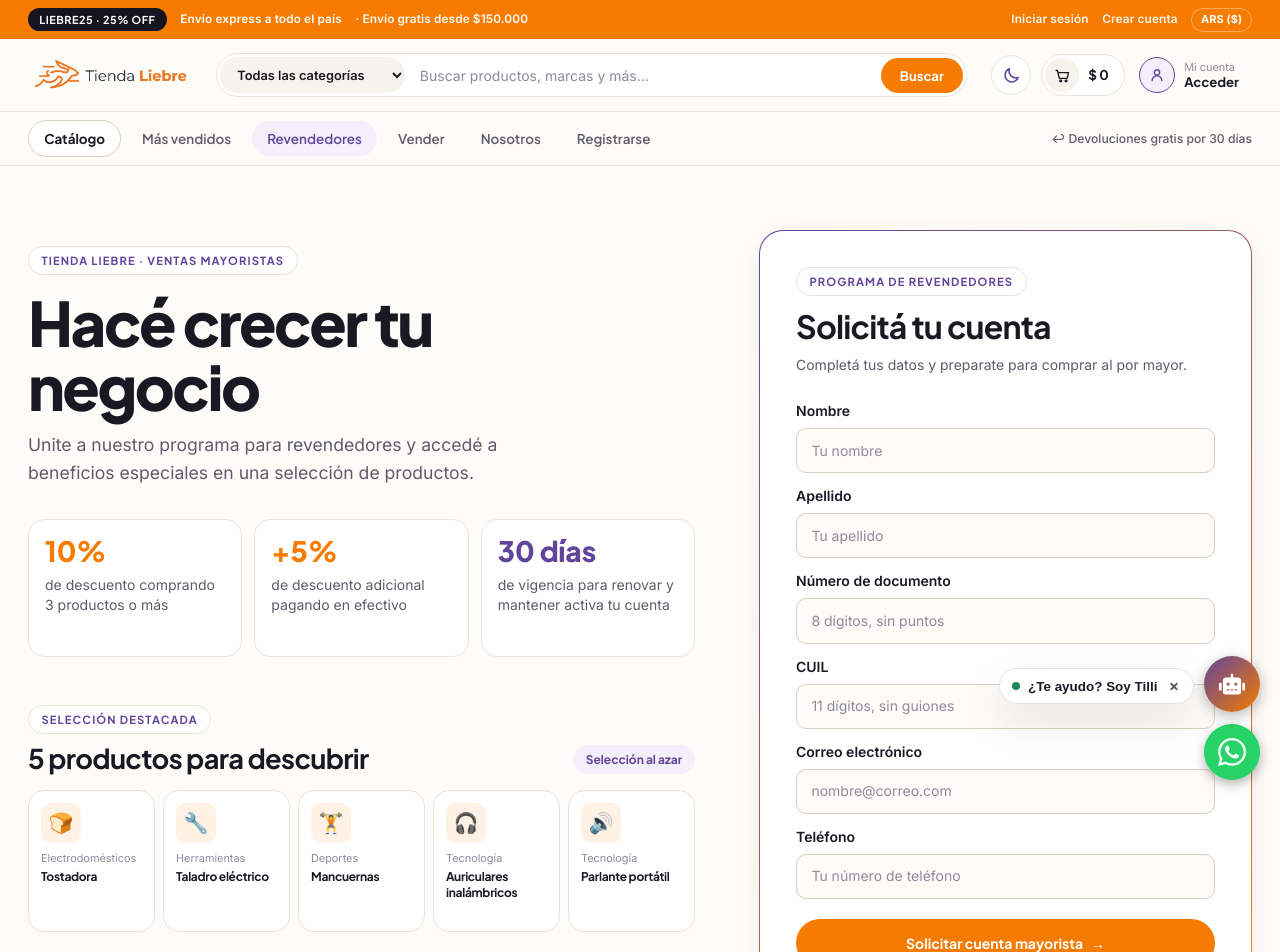
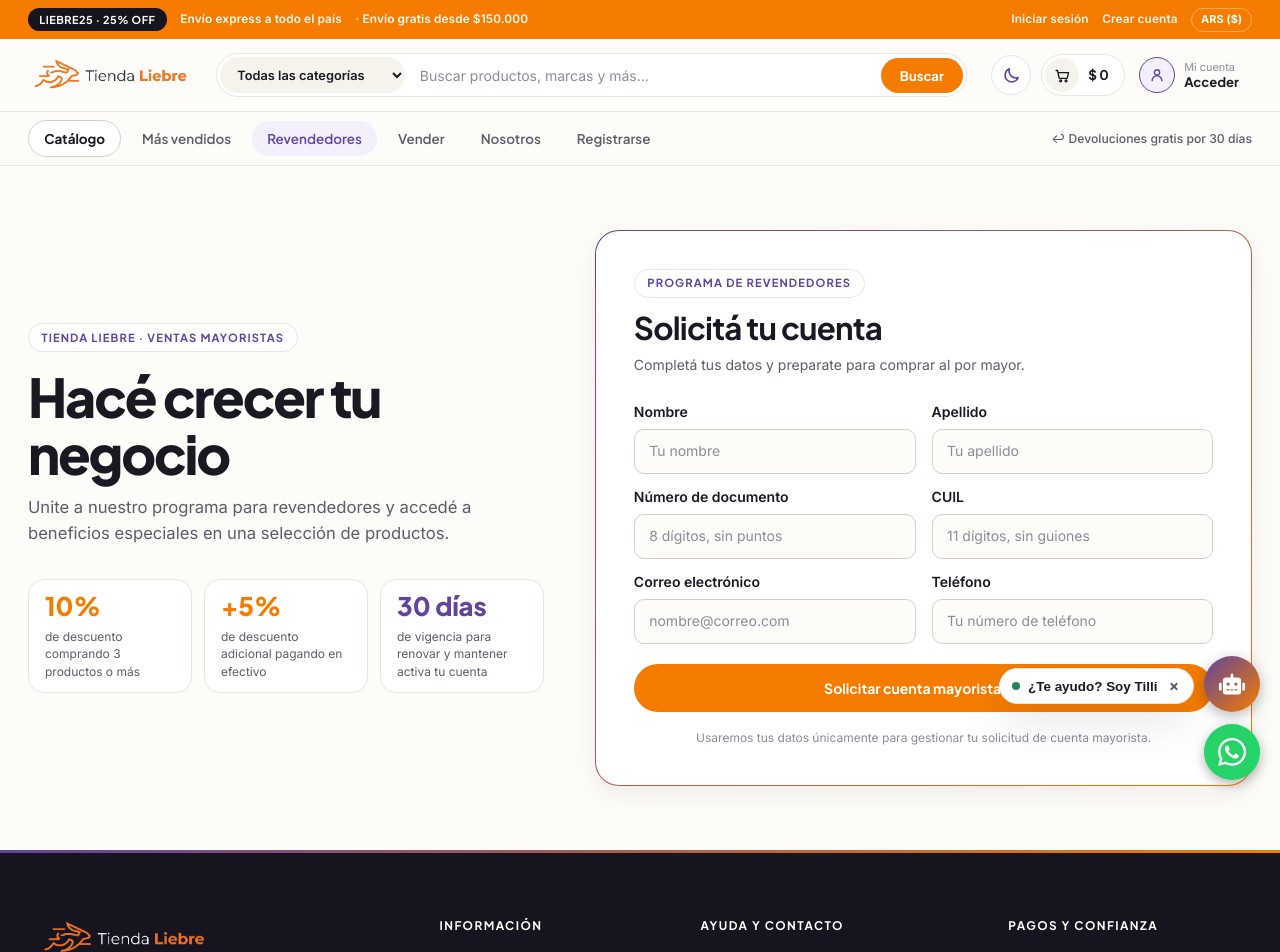
Before and after one commit to micaslo/modulo2-ecommercepro, a React (Vite) app: page /resellers in a window 1280 px wide. Shown: the top 952 px of the page. Built offline with nearby package versions, Linux system fonts and the light colour scheme.

Commit message:
refactor: remove ResellersSection and update BestSellers styles for improved layout

```diff
--- a/src/App.tsx
+++ b/src/App.tsx
@@ -41,7 +41,6 @@ function App() {
               <BlackFridayBanner />
               <BestSellersPage />
               <HowToGetThere />
-              <ResellersSection />
             </main>
           }
         />
--- a/src/components/BestSellers/BestSellers.css
+++ b/src/components/BestSellers/BestSellers.css
@@ -203,19 +203,12 @@
   width: 100%;
   height: 100%;
   object-fit: contain;
+  object-position: center;
 }
 
 .bestSellers--technology .bestSellersCardMedia {
   overflow: hidden;
-}
-
-.bestSellers--technology .bestSellersCardImage {
-  object-fit: cover;
-  object-position: center;
-}
-
-.bestSellers--technology .bestSellersCardImage--samsung {
-  transform: scale(1.2);
+  padding: 14px;
 }
 
 .bestSellersCardHint {
--- a/src/components/BestSellers/BestSellers.tsx
+++ b/src/components/BestSellers/BestSellers.tsx
@@ -27,7 +27,7 @@ function ProductCard({ product }: ProductCardProps) {
         <div className="bestSellersCardFront">
           <div className="bestSellersCardMedia">
             <img
-              className={`bestSellersCardImage ${String(product.id).startsWith('samsung') ? 'bestSellersCardImage--samsung' : ''}`.trim()}
+              className="bestSellersCardImage"
               src={image}
               alt={title}
               loading="lazy"
--- a/src/pages/ResellersSection/ResellersSection.css
+++ b/src/pages/ResellersSection/ResellersSection.css
@@ -8,13 +8,15 @@
   width: min(100%, 1240px);
   margin: 0 auto;
   display: grid;
-  grid-template-columns: minmax(0, 1.15fr) minmax(320px, 0.85fr);
-  gap: clamp(2rem, 5vw, 4.5rem);
-  align-items: start;
+  grid-template-columns: minmax(0, 0.88fr) minmax(380px, 1.12fr);
+  gap: clamp(2rem, 4vw, 3.5rem);
+  align-items: center;
 }
 
 .resellers-intro {
-  padding-top: clamp(0rem, 2vw, 1rem);
+  display: flex;
+  flex-direction: column;
+  align-items: flex-start;
 }
 
 .resellers-eyebrow,
@@ -33,31 +35,31 @@
 }
 
 .resellers-intro h1 {
-  max-width: 640px;
+  max-width: 500px;
   margin: var(--space-4) 0 var(--space-3);
-  font-size: clamp(2.15rem, 4.8vw, 3.85rem);
+  font-size: clamp(2.05rem, 4.2vw, 3.35rem);
   font-weight: 800;
   letter-spacing: -0.04em;
-  line-height: 1.04;
+  line-height: 1.06;
 }
 
 .resellers-lead {
-  max-width: 560px;
+  max-width: 460px;
   margin: 0;
   color: var(--text-muted);
-  font-size: clamp(0.98rem, 1.4vw, 1.1rem);
+  font-size: clamp(0.95rem, 1.3vw, 1.05rem);
 }
 
 .resellers-benefits {
+  width: 100%;
   display: grid;
   grid-template-columns: repeat(3, minmax(0, 1fr));
   gap: var(--space-3);
-  margin: var(--space-6) 0 var(--space-7);
+  margin-top: var(--space-6);
 }
 
 .resellers-benefit {
-  min-height: 138px;
-  padding: var(--space-4);
+  padding: var(--space-3) var(--space-4);
   border: 1px solid var(--border-color);
   border-radius: var(--radius-md);
   background: var(--bg-surface);
@@ -74,7 +76,7 @@
   margin-bottom: var(--space-2);
   color: var(--color-primary);
   font-family: var(--font-heading);
-  font-size: clamp(1.5rem, 2.2vw, 2rem);
+  font-size: clamp(1.35rem, 2vw, 1.85rem);
   font-weight: 800;
   line-height: 1.1;
 }
@@ -82,7 +84,7 @@
 .resellers-benefit p {
   margin: 0;
   color: var(--text-muted);
-  font-size: var(--fs-sm);
+  font-size: var(--fs-xs);
   line-height: 1.45;
 }
 
@@ -90,78 +92,9 @@
   color: var(--color-secondary);
 }
 
-.resellers-selection-heading {
-  display: flex;
-  justify-content: space-between;
-  align-items: flex-end;
-  gap: var(--space-3);
-  margin-bottom: var(--space-4);
-}
-
-.resellers-selection-heading h2 {
-  margin: var(--space-2) 0 0;
-  font-size: clamp(1.3rem, 2.3vw, 1.7rem);
-}
-
-.resellers-random-tag {
-  flex: 0 0 auto;
-  padding: 0.3rem 0.8rem;
-  border-radius: var(--radius-pill);
-  background: var(--color-secondary-soft);
-  color: var(--color-secondary);
-  font-family: var(--font-heading);
-  font-size: var(--fs-xs);
-  font-weight: 700;
-}
-
-.resellers-products {
-  display: grid;
-  grid-template-columns: repeat(5, minmax(0, 1fr));
-  gap: var(--space-2);
-}
-
-.resellers-product {
-  min-width: 0;
-  min-height: 142px;
-  padding: var(--space-3);
-  border: 1px solid var(--border-color);
-  border-radius: var(--radius-md);
-  background: var(--bg-surface);
-  transition: border-color var(--transition), transform var(--transition);
-}
-
-.resellers-product:hover {
-  border-color: var(--color-primary);
-  transform: translateY(-2px);
-}
-
-.resellers-product-icon {
-  display: grid;
-  width: 40px;
-  height: 40px;
-  margin-bottom: var(--space-2);
-  place-items: center;
-  border-radius: var(--radius-sm);
-  background: var(--color-primary-soft);
-  font-size: 1.25rem;
-}
-
-.resellers-product-category {
-  display: block;
-  color: var(--text-subtle);
-  font-size: 0.68rem;
-  line-height: 1.3;
-}
-
-.resellers-product h3 {
-  margin: var(--space-1) 0 0;
-  font-size: var(--fs-xs);
-  line-height: 1.35;
-}
-
 /* Panel del formulario con borde degradado violeta (#61459B) -> naranja (#F57C00) */
 .resellers-form-panel {
-  padding: clamp(1.5rem, 3vw, 2.25rem);
+  padding: clamp(1.5rem, 3vw, 2.35rem);
   border: 1.5px solid transparent;
   border-radius: var(--radius-lg);
   background:
@@ -172,7 +105,7 @@
 
 .resellers-form-panel h2 {
   margin: var(--space-3) 0 var(--space-2);
-  font-size: clamp(1.55rem, 2.8vw, 2rem);
+  font-size: clamp(1.55rem, 2.6vw, 1.95rem);
 }
 
 .resellers-form-description {
@@ -183,12 +116,14 @@
 
 .resellers-form {
   display: grid;
-  gap: var(--space-3);
+  grid-template-columns: repeat(2, minmax(0, 1fr));
+  gap: var(--space-3) var(--space-4);
 }
 
 .resellers-field {
   display: grid;
   gap: 0.35rem;
+  align-content: start;
   color: var(--text-main);
   font-size: var(--fs-sm);
   font-weight: 600;
@@ -230,6 +165,7 @@
 }
 
 .resellers-submit {
+  grid-column: 1 / -1;
   display: flex;
   min-height: 48px;
   justify-content: center;
@@ -258,6 +194,7 @@
 }
 
 .resellers-form-feedback {
+  grid-column: 1 / -1;
   margin: 0;
   padding: var(--space-3);
   border-radius: var(--radius-sm);
@@ -278,10 +215,7 @@
   .resellers-shell {
     grid-template-columns: 1fr;
     gap: var(--space-6);
-  }
-
-  .resellers-intro {
-    padding-top: 0;
+    align-items: start;
   }
 
   .resellers-form-panel {
@@ -297,24 +231,10 @@
 
   .resellers-benefits {
     grid-template-columns: 1fr;
-    margin-bottom: var(--space-6);
   }
 
-  .resellers-benefit {
-    min-height: 0;
-  }
-
-  .resellers-products {
-    grid-template-columns: repeat(2, minmax(0, 1fr));
-  }
-
-  .resellers-product:last-child {
-    grid-column: 1 / -1;
-  }
-
-  .resellers-selection-heading {
-    align-items: flex-start;
-    flex-direction: column;
+  .resellers-form {
+    grid-template-columns: 1fr;
   }
 
   .resellers-form-panel {
--- a/src/pages/ResellersSection/ResellersSection.tsx
+++ b/src/pages/ResellersSection/ResellersSection.tsx
@@ -7,33 +7,7 @@ import {
 } from "../../schemas/resellerSchema";
 import "./ResellersSection.css";
 
-type Product = {
-  name: string;
-  category: string;
-  icon: string;
-};
-
-const productPool: Product[] = [
-  { name: "Auriculares inalámbricos", category: "Tecnología", icon: "🎧" },
-  { name: "Smartwatch", category: "Tecnología", icon: "⌚" },
-  { name: "Licuadora", category: "Electrodomésticos", icon: "🥤" },
-  { name: "Pava eléctrica", category: "Electrodomésticos", icon: "🫖" },
-  { name: "Taladro eléctrico", category: "Herramientas", icon: "🔧" },
-  { name: "Set de herramientas", category: "Herramientas", icon: "🧰" },
-  { name: "Pelota de fútbol", category: "Deportes", icon: "⚽" },
-  { name: "Mancuernas", category: "Deportes", icon: "🏋️" },
-  { name: "Parlante portátil", category: "Tecnología", icon: "🔊" },
-  { name: "Tostadora", category: "Electrodomésticos", icon: "🍞" },
-  { name: "Kit de destornilladores", category: "Herramientas", icon: "🪛" },
-  { name: "Botella deportiva", category: "Deportes", icon: "🥤" },
-];
-
-function getRandomProducts(): Product[] {
-  return [...productPool].sort(() => Math.random() - 0.5).slice(0, 5);
-}
-
 function ResellersSection() {
-  const [featuredProducts] = useState(getRandomProducts);
   const [submitted, setSubmitted] = useState(false);
 
   const {
@@ -82,27 +56,6 @@ function ResellersSection() {
               <span className="resellers-benefit-value">30 días</span>
               <p>de vigencia para renovar y mantener activa tu cuenta</p>
             </article>
-          </div>
-
-          <div className="resellers-selection">
-            <div className="resellers-selection-heading">
-              <div>
-                <span className="resellers-eyebrow">SELECCIÓN DESTACADA</span>
-                <h2>5 productos para descubrir</h2>
-              </div>
-              <span className="resellers-random-tag">Selección al azar</span>
-            </div>
-            <div className="resellers-products">
-              {featuredProducts.map((product) => (
-                <article className="resellers-product" key={product.name}>
-                  <span className="resellers-product-icon" aria-hidden="true">
-                    {product.icon}
-                  </span>
-                  <span className="resellers-product-category">{product.category}</span>
-                  <h3>{product.name}</h3>
-                </article>
-              ))}
-            </div>
           </div>
         </div>
 
```
